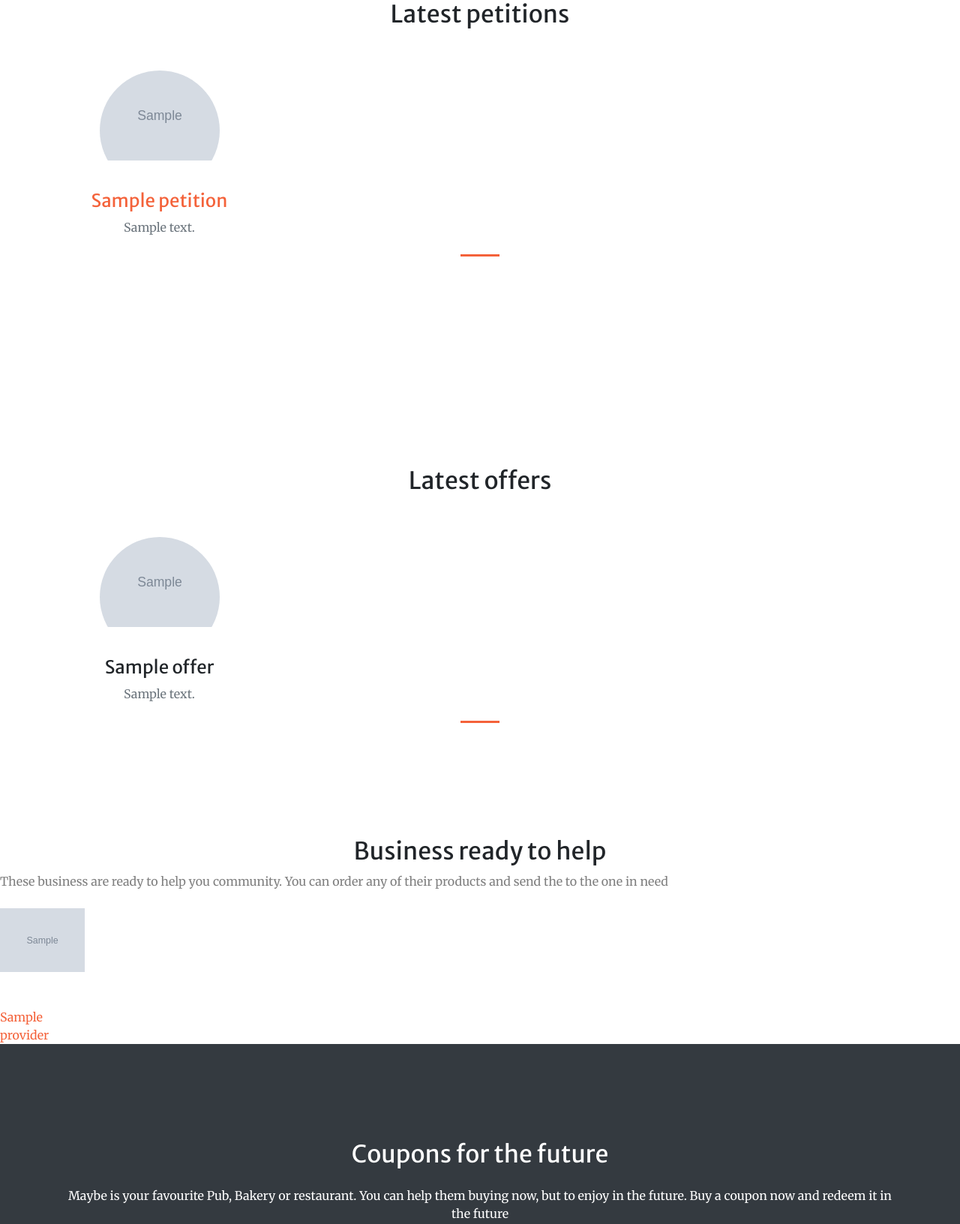
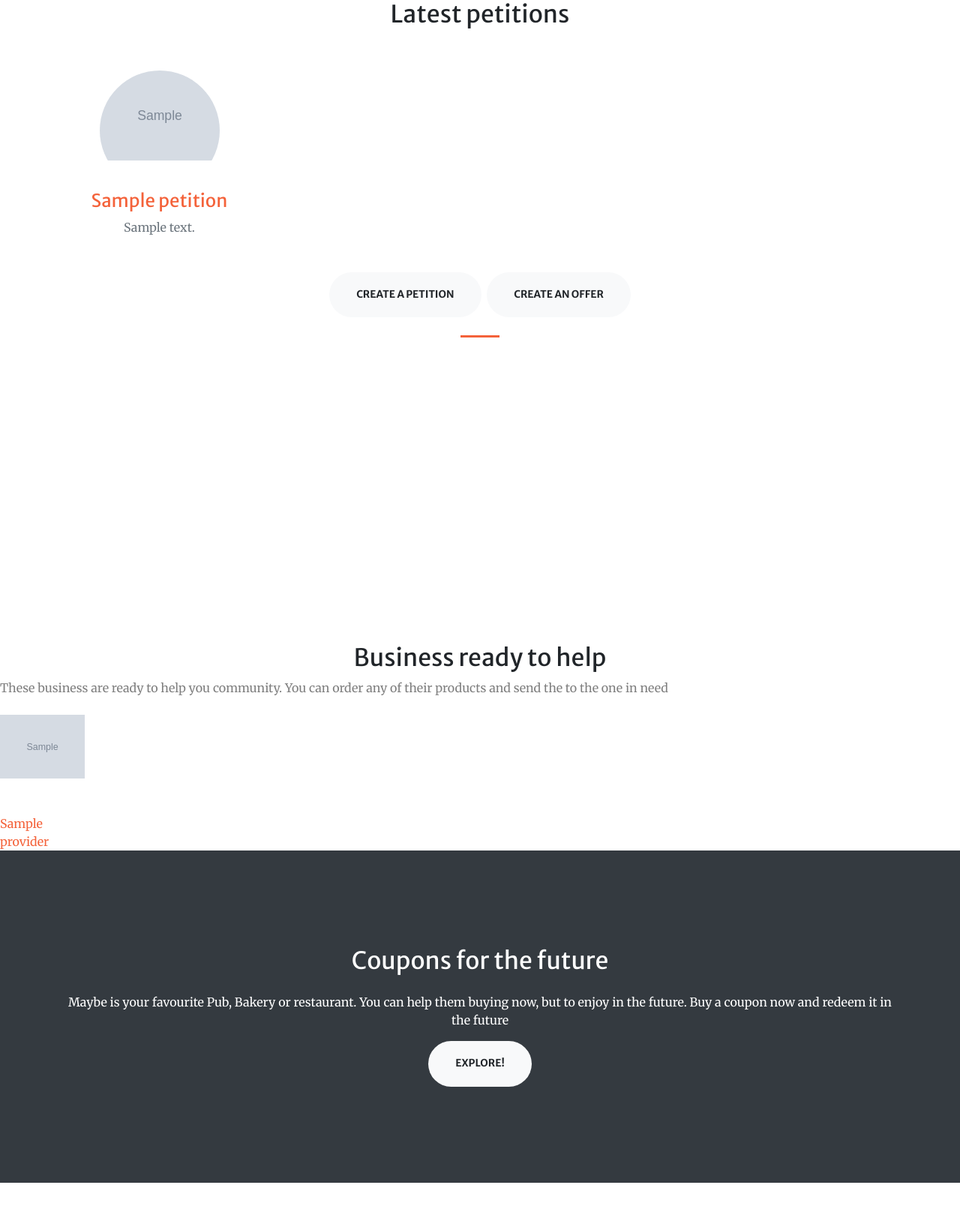
Before and after one commit to pjuradopueyo/taco, a Django app: template users/templates/users/index.html in a window 1280 px wide. Shown: the part 1526-3158 px from the top of the page at 75% size. Run offline with Django 3.2, Linux system fonts and the light colour scheme; the template is opened without the code that fills it: most values are stand-ins (such as "Sample title", 1, 10 or a date in 2020); grey boxes marked "Sample" are stand-in pictures; some libraries are stand-ins or nearby versions.

Commit message:
Petition and offer creation page and link

```diff
--- a/taco/urls.py
+++ b/taco/urls.py
@@ -30,7 +30,7 @@ urlpatterns = [
     path('provider/<int:provider_id>/', views.provider, name='provider'),
     path('providers/', views.latest_provider_list,name='latest_provider_list'),
     path('petition/<int:petition_id>/', views.petition, name='petition'),
-    path('petition/add', views.petition_add, name = 'petition_add'),
+    path('petition/add/<str:petition_type>', views.petition_add, name = 'petition_add'),
     path('ajax/petition/join/<int:pk>/', views.petition_join, name='petition_join'),
     path('ajax/providers/', views.ajax_provider_list,name='ajax_provider_list'),
     path('admin/', admin.site.urls),
--- a/users/admin.py
+++ b/users/admin.py
@@ -1,10 +1,11 @@
 from django.contrib import admin
 
 # Register your models here.
-from .models import Petition, ResponsePetition, Tag, Category, Provider
+from .models import Petition, ResponsePetition, Tag, Category, Provider, Product
 
 admin.site.register(Petition)
 admin.site.register(ResponsePetition)
 admin.site.register(Tag)
 admin.site.register(Category)
 admin.site.register(Provider)
+admin.site.register(Product)
--- a/users/forms.py
+++ b/users/forms.py
@@ -9,6 +9,7 @@ class ProviderForm(forms.ModelForm):
     class Meta:
         model = Provider
         fields = ['user', 'name', 'description', 'url','provider_main_img']
+
     def save(self):
         provider = super(ProviderForm, self).save()
         image = Image.open(provider.provider_main_img)
@@ -33,7 +34,8 @@ class PetitionForm(forms.ModelForm):
 class PetitionNewForm(PetitionForm):
     class Meta:
         model = Petition
-        exclude = ['user','place','start_date','finish_date','radio','intensity','added_to']
+        widgets = {'petition_type': forms.HiddenInput()}
+        exclude = ['user','place','start_date','finish_date','radio','intensity','added_to','provider','answer_to']
     def save(self):
         petition = super(PetitionNewForm, self).save()
         return petition
--- a/users/templates/users/index.html
+++ b/users/templates/users/index.html
@@ -11,7 +11,9 @@
             <hr class="divider my-4" />
         </div>
         <div class="col-lg-8 align-self-baseline">
-                        <p class="text-white-75 font-weight-light mb-5">Help your community to keep alive, help to whom may need it, buy goods for others who cannot afford it or purchase coupons to redeem when your favourite places open again</p>
+            <p class="text-white-75 font-weight-light mb-5">Help your community to keep alive, help to whom may need it,
+                buy goods for others who cannot afford it or purchase coupons to redeem when your favourite places open
+                again</p>
             <a class="btn btn-primary btn-xl js-scroll-trigger" href="#about">Find Out More</a>
         </div>
     </div>
@@ -23,8 +25,12 @@
         <div class="col-lg-8 text-center">
             <h2 class="text-white mt-0">Ask if you need it, offer if you have it</h2>
             <hr class="divider light my-4" />
-                        <p class="text-white-50 mb-4">If you feel in need of anything, as some product in your supermarket, help with your elder relatives or you don't feel safe, you can create a public petition. Others will either join your petition or offer help.</p>
-                        <p class="text-white-50 mb-4">If you have something to offer, as your time, advice or just your availabilty, you can create an public offer so others can ask for your help, or you can browse within the petitions and answer to any of them.</p>
+            <p class="text-white-50 mb-4">If you feel in need of anything, as some product in your supermarket, help
+                with your elder relatives or you don't feel safe, you can create a public petition. Others will either
+                join your petition or offer help.</p>
+            <p class="text-white-50 mb-4">If you have something to offer, as your time, advice or just your availabilty,
+                you can create an public offer so others can ask for your help, or you can browse within the petitions
+                and answer to any of them.</p>
             <a class="btn btn-light btn-xl js-scroll-trigger" href="#services">Get Started!</a>
         </div>
     </div>
@@ -44,7 +50,7 @@
                 <div class="mt-5">
                     {% if petition.petition_img %}
                     <div class="img-petition">
-                                <img src="{{ petition.petition_img.url }}"  class="" alt="...">
+                        <img src="{{ petition.petition_img.url }}" class="" alt="...">
                     </div>
                     {% else %}
                     <i class="fas fa-4x fa-gem text-primary mb-4"></i>
@@ -56,6 +62,10 @@
         </div>
         {% endfor %}
     </div>
+    <div class="container text-center mt-5">
+        <a class="btn btn-light btn-xl" href="{% url 'petition_add' 'petition' %}">Create a petition</a>&nbsp;&nbsp;<a class="btn btn-light btn-xl"
+            href="{% url 'petition_add' 'offer' %}">Create an offer</a>
+    </div>
     {% else %}
     <p>There is no petitions near your position</p>
     {% endif %}
@@ -64,40 +74,14 @@
 </div>
 {% endblock %}
 
-        {% block offers %}
-            <div class="container">
-                <h2 class="text-center mt-0">Latest offers</h2>
-                {% if latest_offer_list %}
-                <div class="row">
-                {% for offer in latest_offer_list %}
-                    <div class="col-lg-3 col-md-6 text-center">
-                        <div class="mt-5">
-                            {% if offer.offer_img %}
-                            <div class="img-petition">
-                            <img src="{{ offer.offer_img.url }}"  class="" alt="...">
-                            </div>
-                            {% else %}
-                            <i class="fas fa-4x fa-gem text-primary mb-4"></i>
-                            {% endif %}
-                            <h3 class="h4 mb-2">{{ offer.title }}</h3>
-                            <p class="text-muted mb-0">{{ offer.description|truncatewords:25 }}</p>
-                        </div>
-                    </div>
-                {% endfor %}
-                </div>
-                {% else %}
-                <p>There is no offers near your position</p>
-                {% endif %}
-                <hr class="divider my-4" />
 
-            </div>
-        {% endblock %}
 
 <!-- Portfolio section-->
 {% block providers %}
 <div class="container-fluid p-0">
     <h2 class="text-center mt-0">Business ready to help</h2>
-                <p class="text-black-50 mb-4">These business are ready to help you community. You can order any of their products and send the to the one in need</p>
+    <p class="text-black-50 mb-4">These business are ready to help you community. You can order any of their products
+        and send the to the one in need</p>
     <div class="row no-gutters">
         {% if latest_provider_list %}
         <div class="row">
@@ -128,7 +112,8 @@
 {% block cta %}
 <div class="container text-center">
     <h2 class="mb-4">Coupons for the future</h2>
-                <p>Maybe is your favourite Pub, Bakery or restaurant. You can help them buying now, but to enjoy in the future. Buy a coupon now and redeem it in the future</p>
+    <p>Maybe is your favourite Pub, Bakery or restaurant. You can help them buying now, but to enjoy in the future. Buy
+        a coupon now and redeem it in the future</p>
     <a class="btn btn-light btn-xl" href="#">Explore!</a>
 </div>
 {% endblock %}
@@ -139,7 +124,8 @@
         <div class="col-lg-8 text-center">
             <h2 class="mt-0">Let's Get In Touch!</h2>
             <hr class="divider my-4" />
-                        <p class="text-muted mb-5">Is your business struggling? Do you know someone who needs help? Do you have anything to offer?</p>
+            <p class="text-muted mb-5">Is your business struggling? Do you know someone who needs help? Do you have
+                anything to offer?</p>
         </div>
     </div>
     <div class="row">
@@ -148,8 +134,9 @@
             <div>+1 (555) 123-4567</div>
         </div>
         <div class="col-lg-4 mr-auto text-center">
-                        <i class="fas fa-envelope fa-3x mb-3 text-muted"></i
-                        ><!-- Make sure to change the email address in BOTH the anchor text and the link target below!--><a class="d-block" href="mailto:contact@yourwebsite.com">contact@yourwebsite.com</a>
+            <i class="fas fa-envelope fa-3x mb-3 text-muted"></i>
+            <!-- Make sure to change the email address in BOTH the anchor text and the link target below!--><a
+                class="d-block" href="mailto:contact@yourwebsite.com">contact@yourwebsite.com</a>
         </div>
     </div>
 </div>
--- a/users/views.py
+++ b/users/views.py
@@ -95,7 +95,7 @@ def petition(request,petition_id):
 #
 # Petition - Petition
 #
-def petition_add(request):
+def petition_add(request,petition_type):
     if request.user.is_authenticated:
         logger.error('Autenticado en el petition add')
     else:
@@ -114,7 +114,7 @@ def petition_add(request):
             return redirect('account_login')
 
     else:
-        form = PetitionNewForm()
+        form = PetitionNewForm(initial={'petition_type': petition_type})
     return render(request, 'users/petition_add.html', {'form' : form})
 
 
```
Also changed, not shown: users/models.py (+42 -16 lines), users/migrations/0013_auto_20200406_2144.py (added), users/migrations/0014_auto_20200406_2213.py (added), users/migrations/0015_auto_20200406_2304.py (added). Lines whose indentation alone changed are shown as unchanged.
